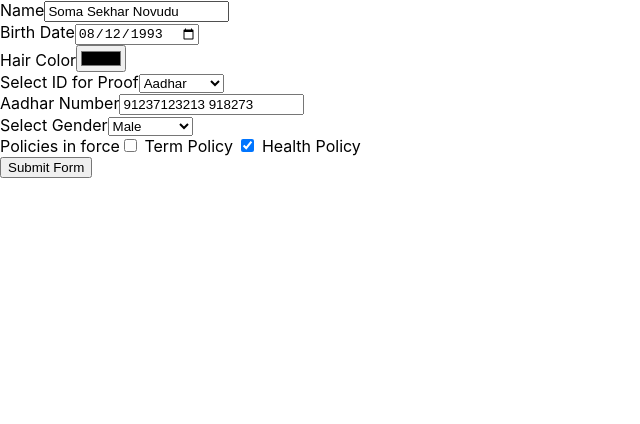
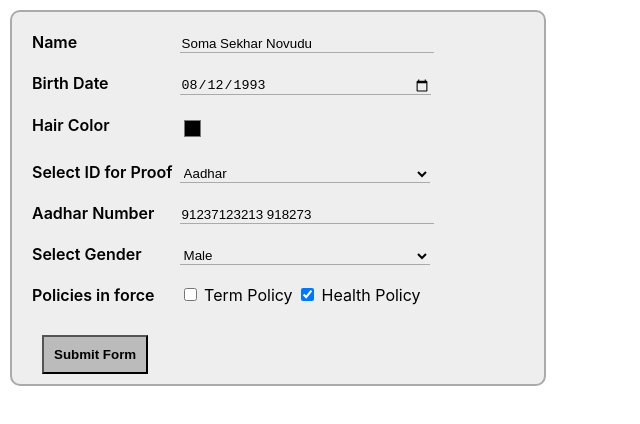
Before and after one commit to somasekharnovudu/dynamic-forms, a React (Create React App) app: page / in a window 1280 px wide. Shown: the top 424 px of the page, without its empty margins (0-640 px from the left). Built offline with nearby package versions, Linux system fonts and the light colour scheme.

Commit message:
styles added

```diff
--- a/package.json
+++ b/package.json
@@ -6,10 +6,8 @@
     "@testing-library/jest-dom": "^5.16.5",
     "@testing-library/react": "^13.4.0",
     "@testing-library/user-event": "^13.5.0",
-    "bootstrap": "^5.2.3",
     "lodash": "^4.17.21",
     "react": "^18.2.0",
-    "react-bootstrap": "^2.7.0",
     "react-dom": "^18.2.0",
     "react-scripts": "5.0.1",
     "web-vitals": "^2.1.4"
--- a/src/App.js
+++ b/src/App.js
@@ -1,5 +1,6 @@
 import Dform from './components/Dform';
-import bootstrap from 'bootstrap';
+import Button from '@mui/material/Button'
+
 function App() {
   return (
     <div className="App">
--- a/src/components/Dform.js
+++ b/src/components/Dform.js
@@ -1,4 +1,4 @@
-import React, { useState } from 'react';
+import React, { useEffect, useState } from 'react';
 import formJSON from './dform.json';
 import * as _ from 'lodash';
 import { Input, Select, RadioCheckGroup, Textarea } from './formComponents'
@@ -51,31 +51,42 @@ const recurrsiveRenderer = (obj, formValues, handleFormvalChange) => {
 
 const Dform = (props) => {
     const testValObj = {
-        name: "Soma Sekhar Novudu",
-        id_proof: 'aadhar',
-        aadhar_no: '91237123213 918273',
-        gender: 'male',
-        policy_list: ['health_policy'],
-        birthdate: '1993-08-12'
+        // name: "Soma Sekhar Novudu",
+        // id_proof: 'aadhar',
+        // aadhar_no: '91237123213 918273',
+        // gender: 'male',
+        // policy_list: ['health_policy'],
+        // birthdate: '1993-08-12'
     }
     const [formValues, setFormValues] = useState({ ...testValObj });
     const [formErrors, setFormErrors] = useState({});
 
+    useEffect(() => {
+        setTimeout(() => {
+            const testValObj = {
+                name: "Soma Sekhar Novudu",
+                id_proof: 'aadhar',
+                aadhar_no: '91237123213 918273',
+                gender: 'male',
+                policy_list: ['health_policy'],
+                birthdate: '1993-08-12'
+            }
+            setFormValues(testValObj);
+        }, 2000)
+    }, [])
+    /** Set the values to state object */
     const handleFormvalChange = (name, value) => {
         const formValObj = { ...formValues };
         _.set(formValObj, name, value);
         setFormValues({ ...formValObj });
     }
-
-    const formSubmitHandler = () => {
-        const filledFormValues = { ...formValues };
-
-    }
+    /** To be implemented */
+    const formSubmitHandler = () => { }
 
     return (
-        <div className="row g-3">
+        <div className="formset width40">
             {formJSON.map((formObj) => recurrsiveRenderer(formObj, formValues, handleFormvalChange))}
-            <button onClick={formSubmitHandler}>Submit Form</button>
+            <button className="btn-submit" onClick={formSubmitHandler}>Submit Form</button>
         </div>
     )
 
--- a/src/components/formComponents/Input.js
+++ b/src/components/formComponents/Input.js
@@ -1,12 +1,13 @@
 import React from 'react';
+
 
 export default (props) => {
     const { handleFormvalChange, formObj: obj, value, formType } = props;
 
     return (
-        <div className="col-auto mb-3">
+        <div className="formFieldContainer">
             <label htmlFor={obj.id} className='form-label'>{obj.label}</label>
-            <input type={formType} id={obj.id} className='form-control' value={value} name={obj.name} key={obj.name} onChange={({ target }) => handleFormvalChange(obj.name, target.value)} min={obj.min} max={obj.max} placeholder={obj.placeholder} required />
+            <input variant="outlined" type={formType} id={obj.id} className='form-control' value={value} name={obj.name} key={obj.name} onChange={({ target }) => handleFormvalChange(obj.name, target.value)} min={obj.min} max={obj.max} placeholder={obj.placeholder} required />
         </div>
     )
 }
--- a/src/components/formComponents/RadioCheckGroup.js
+++ b/src/components/formComponents/RadioCheckGroup.js
@@ -27,7 +27,7 @@ export default (props) => {
     }
 
     return (
-        <div className="col-auto">
+        <div className="formFieldContainer">
             <label htmlFor={obj.id} className='form-label'>{obj.label}</label>
             {obj.options.map((optionObj) => <span ><input className='form-check' id={`${obj.name}_${optionObj.value}`} type={formType} key={optionObj.value} name={obj.name} onChange={({ target }) => { formValChangeHandler(target, optionObj.value) }} checked={getValueChecked(value, optionObj.value)} /> <label htmlFor={`${obj.name}_${optionObj.value}`} className="form-check-label">{optionObj.label}</label> </span>)}
         </div>
--- a/src/components/formComponents/Select.js
+++ b/src/components/formComponents/Select.js
@@ -2,7 +2,7 @@ import React from 'react';
 
 export default (props) => {
     const { handleFormvalChange, formObj: obj,value } = props;
-    return (<div className="col-auto">
+    return (<div className="formFieldContainer">
         <label htmlFor={obj.id} className='form-label'>{obj.label}</label>
         <select key={obj.name} name={obj.name} className='form-control' id={obj.id} multiple={obj.multi} onChange={({ target }) => handleFormvalChange(obj.name, target.value)} value={value} required>
             <option selected disabled={value !== ''}> -- Select -- </option>
--- a/src/components/formComponents/Textarea.js
+++ b/src/components/formComponents/Textarea.js
@@ -4,7 +4,7 @@ export default (props) => {
     const { handleFormvalChange, formObj: obj, value } = props;
 
     return (
-        <div className="col-auto">
+        <div className="formFieldContainer">
             <label htmlFor={obj.id} className='form-label'>{obj.label}</label>
             <textarea onChange={({ target }) => handleFormvalChange(obj.name, target.value)} name={obj.name} value={value} />
         </div>
--- a/src/index.css
+++ b/src/index.css
@@ -11,3 +11,75 @@ code {
   font-family: source-code-pro, Menlo, Monaco, Consolas, 'Courier New',
     monospace;
 }
+
+.formFieldContainer {
+  padding: 10px;
+  /* display: inline-block; */
+}
+
+label.form-label {
+  float: left;
+  width: 30%;
+  font-weight: 600;
+}
+
+.form-control {
+  background-color: inherit;
+  border: none;
+  border-bottom: 1px solid #aaa;
+  min-width: 250px;
+}
+
+.form-control:hover,
+.form-control:focus {
+  outline: none;
+}
+
+
+
+.form-control[type='color'] {
+  width: 25px;
+  min-width: 25px;
+  min-height: 25px;
+  border: none;
+}
+
+
+
+.formset {
+  border: 2px solid #aaa;
+  border-radius: 10px;
+  background: #eee;
+  padding: 10px;
+  margin: 10px;
+}
+
+.width50 {
+  width: 50%;
+}
+
+.width40 {
+  width: 40%;
+}
+
+.form-check:hover {
+  cursor: pointer;
+}
+
+.btn-submit {
+  margin-left: 20px;
+  margin-top: 20px;
+  font-weight: bold;
+  border-width: 2px;
+  background-color: #bbb;
+  min-width: 100px;
+  padding: 10px;
+}
+
+.btn-submit:hover {
+  cursor: pointer;
+}
+
+.btn-submit:active {
+  background-color: #aaa;
+}
```
Also changed, not shown: 1 other file (tests, documents, lock files or other folders).
